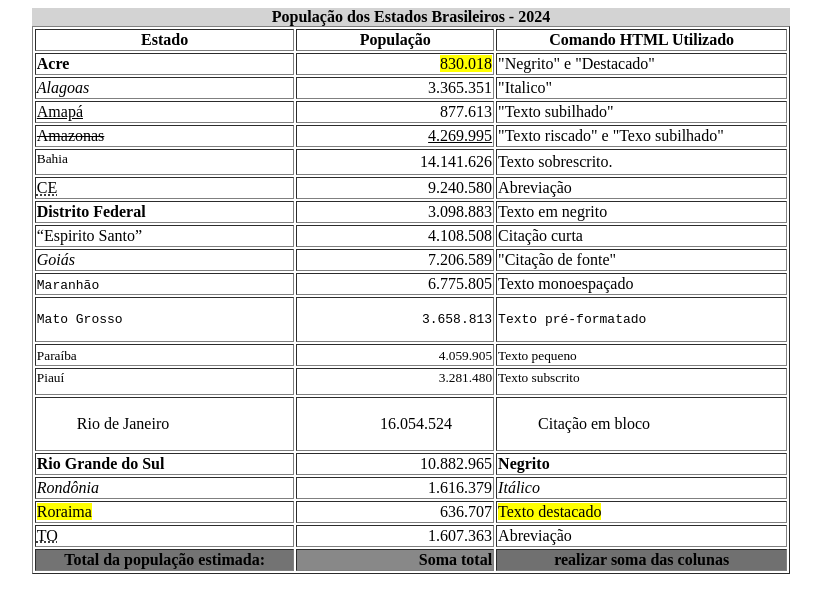
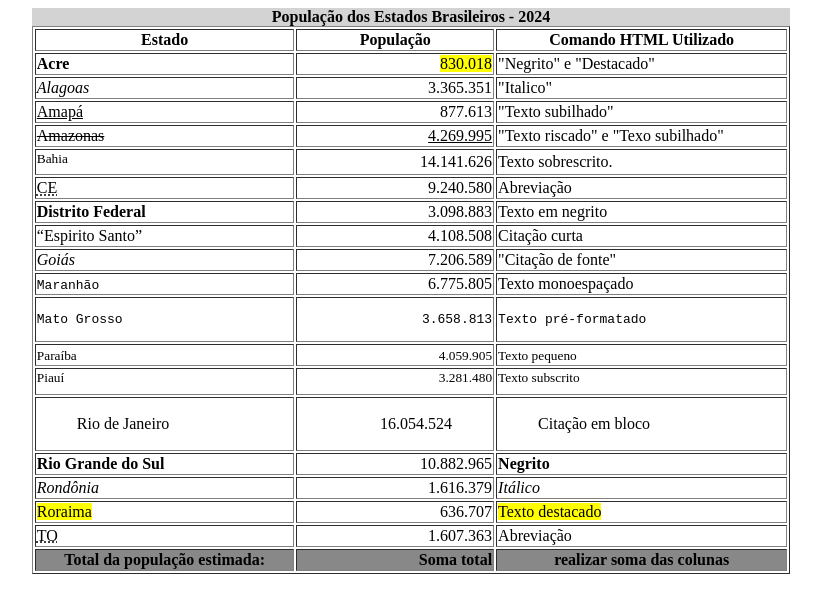
Before and after one commit to RayGualberto/aula05-tableas-grandes-exercicio, a plain HTML site: page index.html in a window 1280 px wide. Shown: the whole page, without its empty margins (229-1050 px from the left). Drawn offline with Linux system fonts and the light colour scheme.

Commit message:
segundo commit

```diff
--- a/index.html
+++ b/index.html
@@ -42,7 +42,7 @@
                         <td>Texto sobrescrito.</td>
                     </tr>
                     <tr>
-                        <td><abbr title="">CE</td>
+                        <td ><abbr title="Ceara">CE</abbr></td>
                         <td align="right">9.240.580</td>
                         <td>Abreviação</td>
                     </tr>
@@ -107,9 +107,9 @@
                         <td>Abreviação</td>
                     </tr>
                     <tr >
-                    <th style="background-color: #737373;">Total da população estimada:</th>
+                    <th  style="background-color: #888888">Total da população estimada:</th>
                     <th align="right" style="background-color: #888888;">Soma total</th>
-                    <th style="background-color: hsl(0, 0%, 44%);">realizar soma das colunas</th>
+                    <th  style="background-color: #888888;">realizar soma das colunas</th>
                     </tr>
                 </tbody>
 
```
